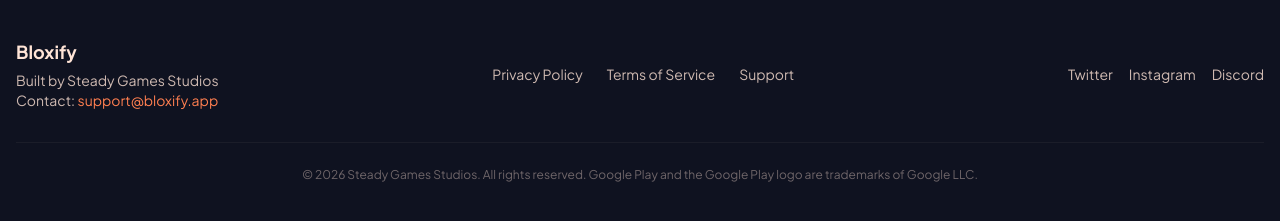
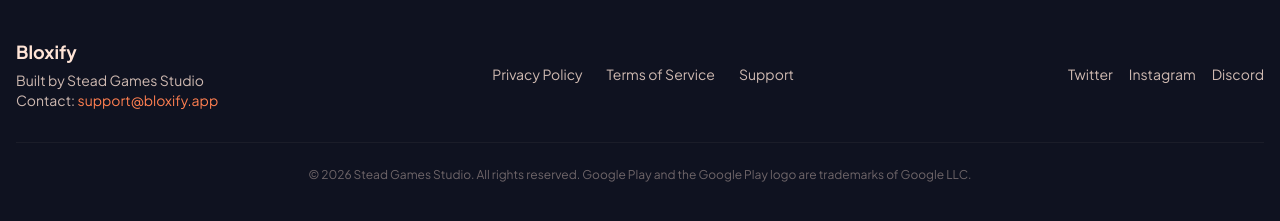
Before and after one commit to DessiM15/bloxify-landing, a Next.js app: page / in a window 1280 px wide. Shown: the part 7607-7828 px from the top of the page. Built offline with nearby package versions, Linux system fonts and the light colour scheme.

Commit message:
Fix studio name to Stead Games Studio
Co-Authored-By: Claude Opus 4.6 <noreply@anthropic.com>

```diff
--- a/src/components/sections/Footer.tsx
+++ b/src/components/sections/Footer.tsx
@@ -19,7 +19,7 @@ export default function Footer() {
           <div className="text-center sm:text-left">
             <p className="text-cream font-bold text-lg">Bloxify</p>
             <p className="text-cream-dim text-sm mt-1">
-              Built by Steady Games Studios
+              Built by Stead Games Studio
             </p>
             <p className="text-cream-dim text-sm">
               Contact:{" "}
@@ -61,7 +61,7 @@ export default function Footer() {
 
         <div className="mt-8 pt-6 border-t border-cream/5 text-center">
           <p className="text-cream-dim/50 text-xs">
-            &copy; {new Date().getFullYear()} Steady Games Studios. All rights
+            &copy; {new Date().getFullYear()} Stead Games Studio. All rights
             reserved. Google Play and the Google Play logo are trademarks of
             Google LLC.
           </p>
```
